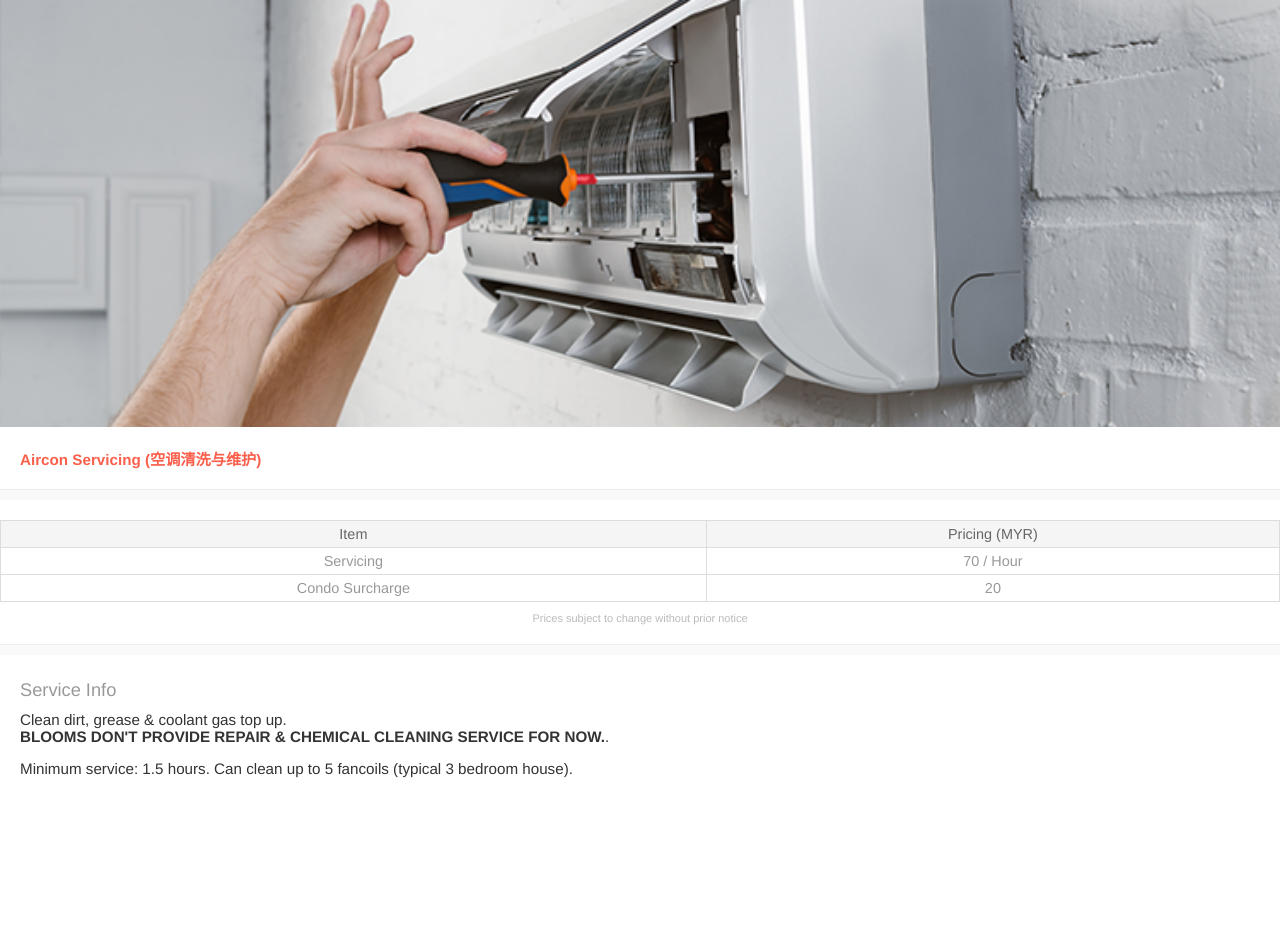
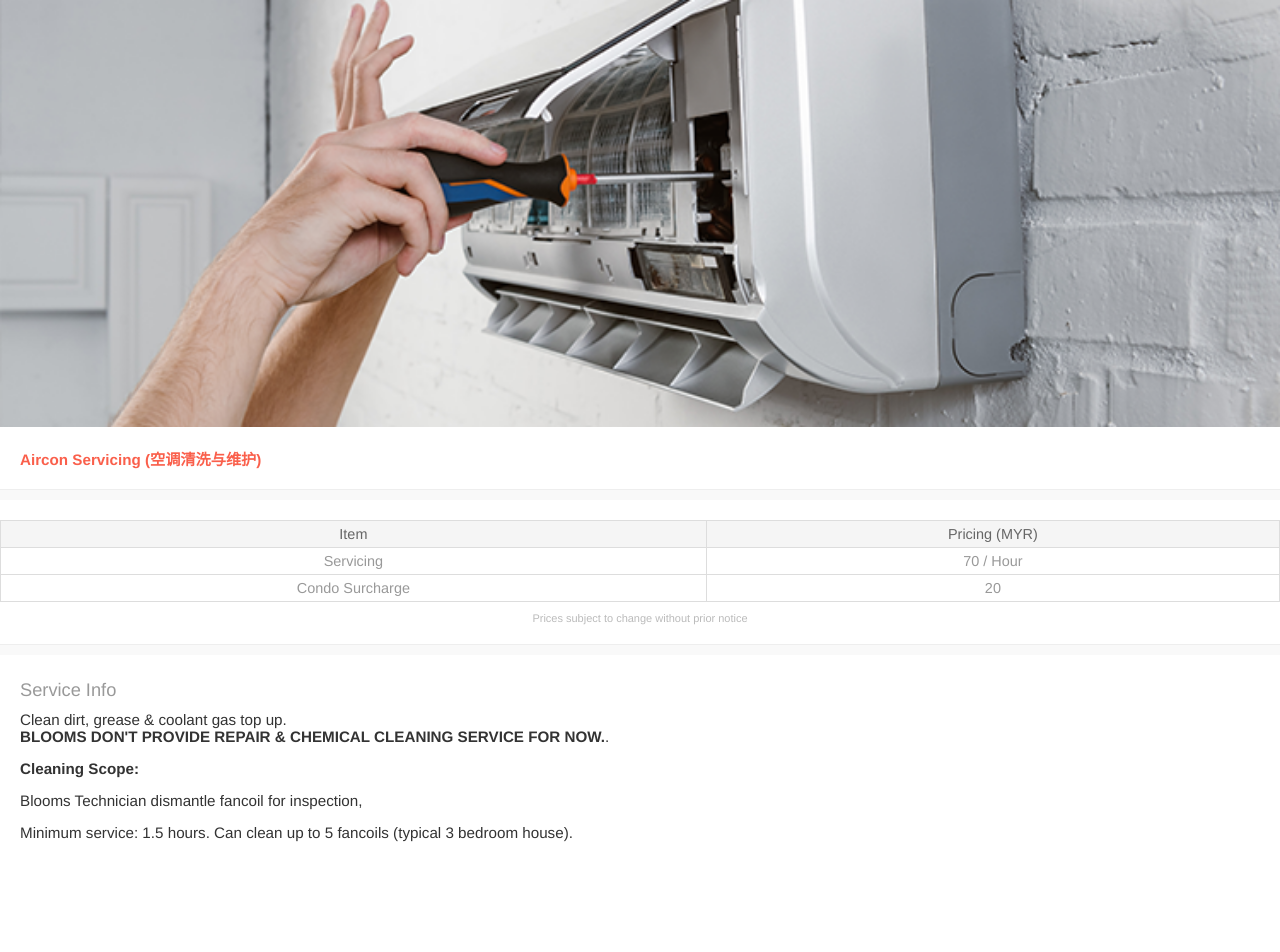
Before and after one commit to blooms-singapore/pages, a Jekyll site: the page built from en/services/aircon.html, in a window 1280 px wide. Built offline with Jekyll 4.4.1, drawn with Linux system fonts in a browser that asks for light colours; before the commit the page ends 900 px from its top, so only the background shows below that.

Commit message:
Update aircon.html

```diff
--- a/en/services/aircon.html
+++ b/en/services/aircon.html
@@ -11,6 +11,11 @@ layout: service
       <strong>BLOOMS DON'T PROVIDE REPAIR & CHEMICAL CLEANING SERVICE FOR NOW.</strong>.
     </p>
     <p>
+      <strong>Cleaning Scope:</strong>
+      <p>
+      <p>
+        Blooms Technician dismantle fancoil for inspection,
+    <p>
       Minimum service: 1.5 hours. Can clean up to 5 fancoils (typical 3 bedroom house).
     </p>
 
```
